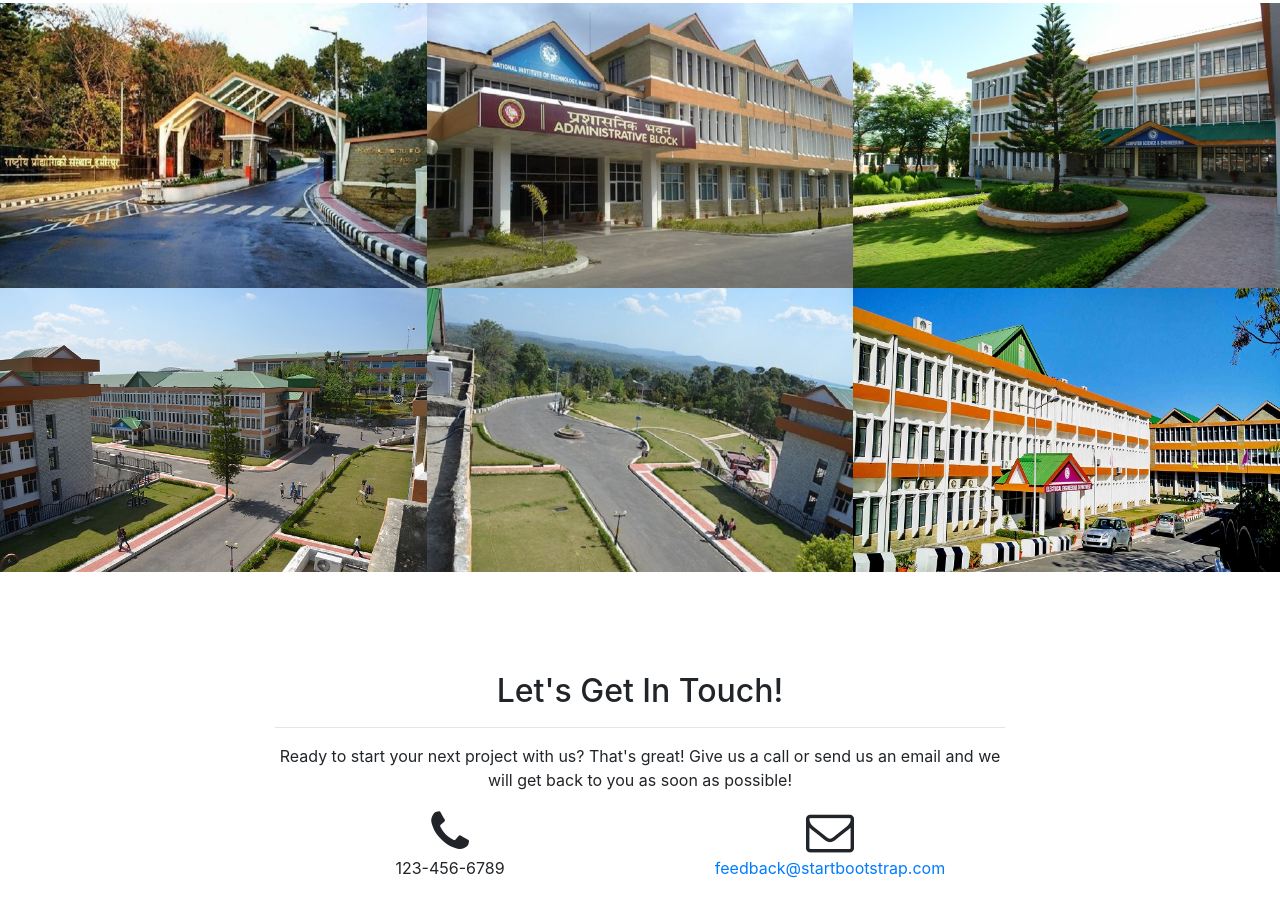
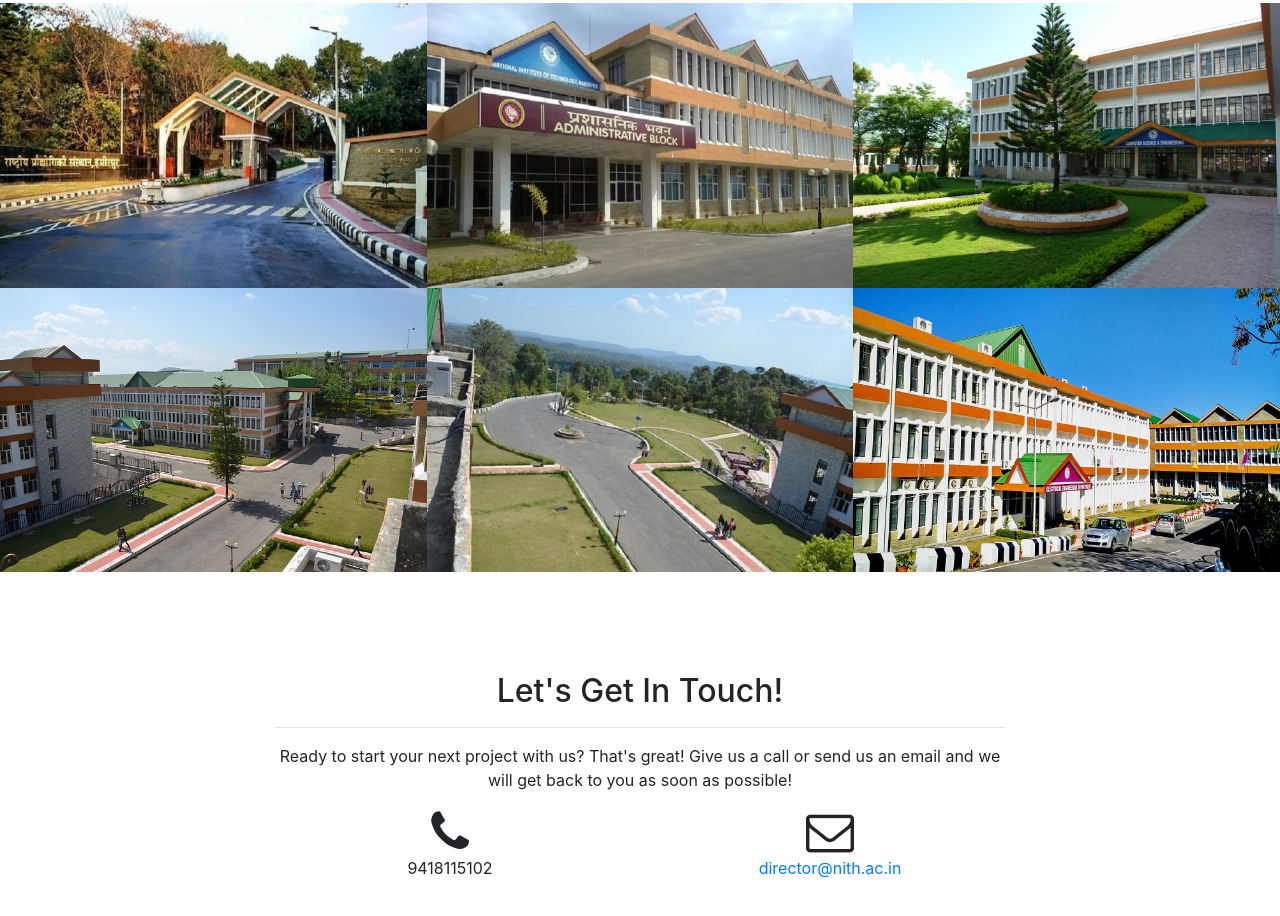
Before and after one commit to krkartikay/ProjectOmnitrix, a website with bundled scripts: page index.html in a window 1280 px wide. Shown: the part 1689-2605 px from the top of the page. Built offline with nearby package versions, Linux system fonts and the light colour scheme.

Commit message:
changes2

```diff
--- a/index.html
+++ b/index.html
@@ -239,12 +239,12 @@
         <div class="row">
           <div class="col-lg-4 ml-auto text-center">
             <i class="fa fa-phone fa-3x sr-contact"></i>
-            <p>123-456-6789</p>
+            <p>9418115102</p>
           </div>
           <div class="col-lg-4 mr-auto text-center">
             <i class="fa fa-envelope-o fa-3x sr-contact"></i>
             <p>
-              <a href="mailto:your-email@your-domain.com">feedback@startbootstrap.com</a>
+              <a href="mailto:your email@your-domain.com">director@nith.ac.in</a>
             </p>
           </div>
         </div>
```
